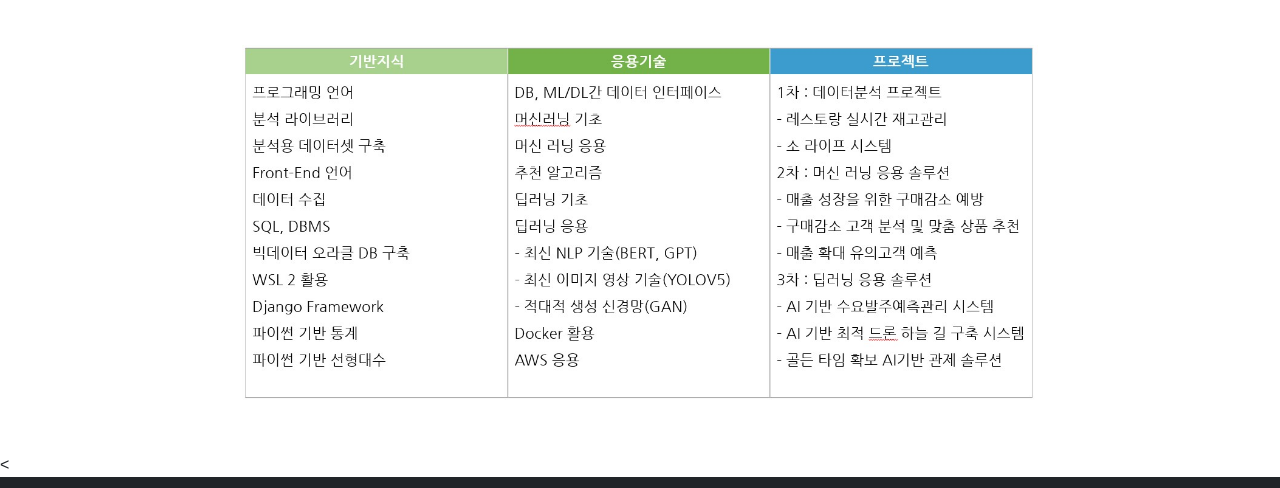
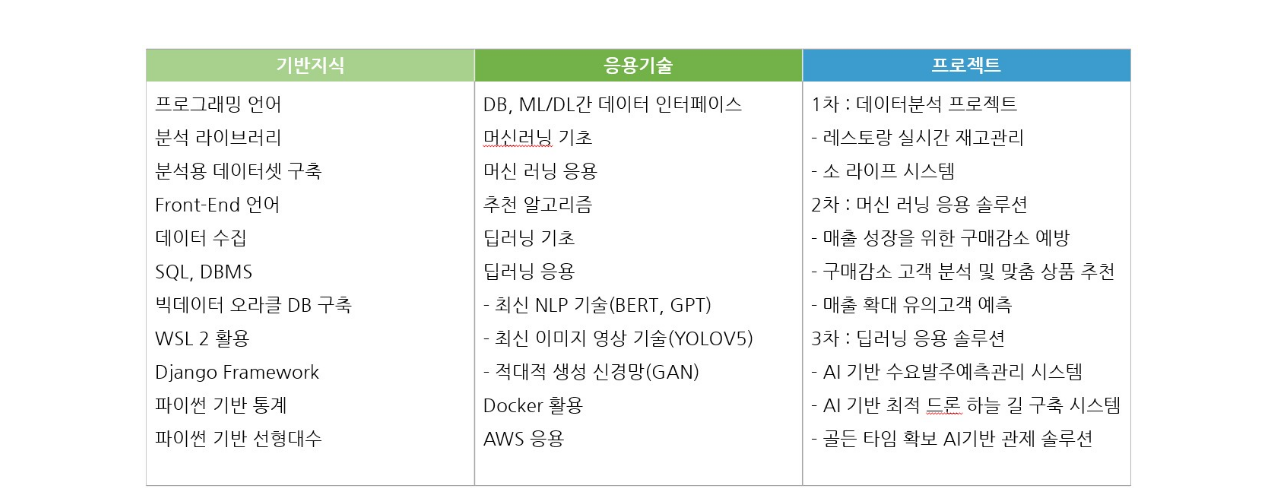
Before and after one commit to bnv20/cakd_web, a plain HTML site: page program.html in a window 1280 px wide. Shown: the part 499-987 px from the top of the page. Drawn offline with nearby package versions, Linux system fonts and the light colour scheme.

Commit message:
0206 commit

```diff
--- a/program.html
+++ b/program.html
@@ -93,7 +93,7 @@
                     <h1 class="fw-bolder">K-Digital Training Program</h1>
                 </div>
                 <div class="container mt-3">
-                    <img src="./assets/images/커리큐럼.jpg" class="mx-auto d-block" style="width:80%">
+                    <img src="./assets/images/커리큐럼.jpg" class="mx-auto d-block" style="width:100%">
                 </div>
             </div>
         </div>
```
